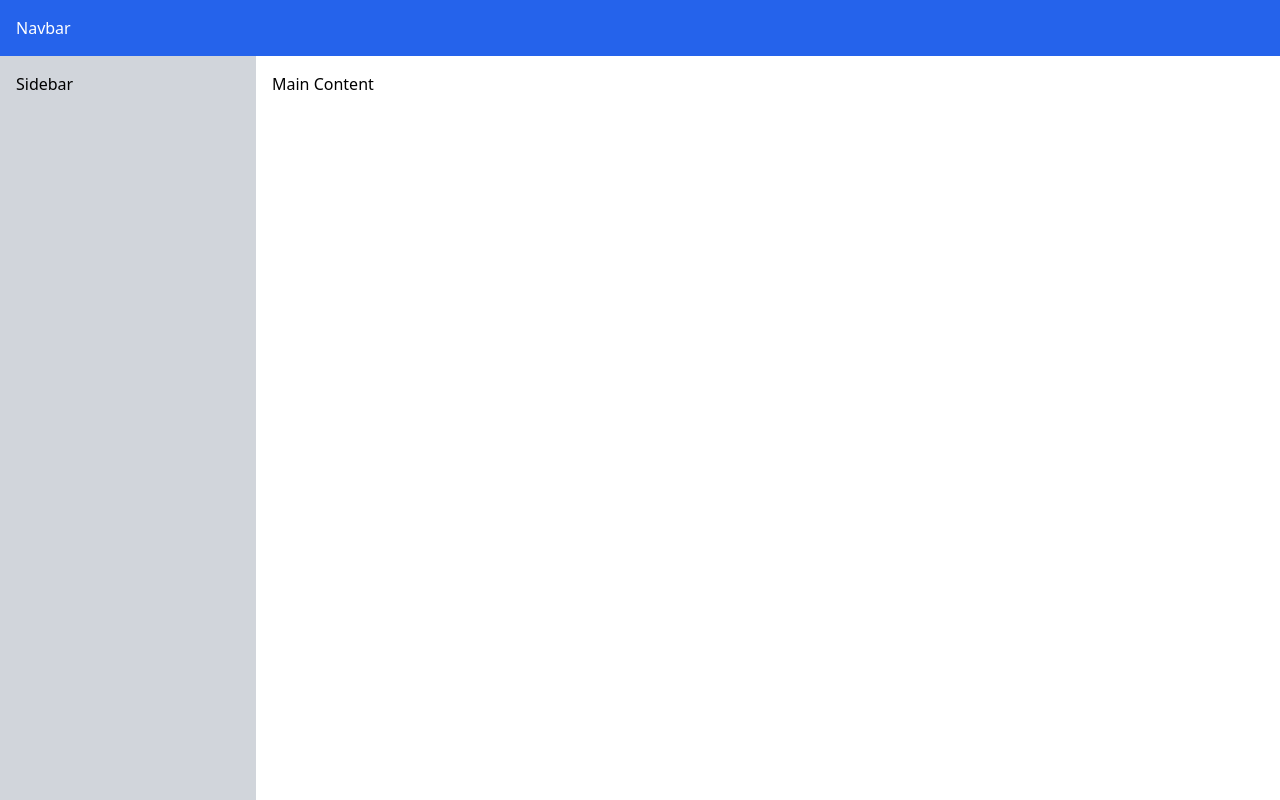
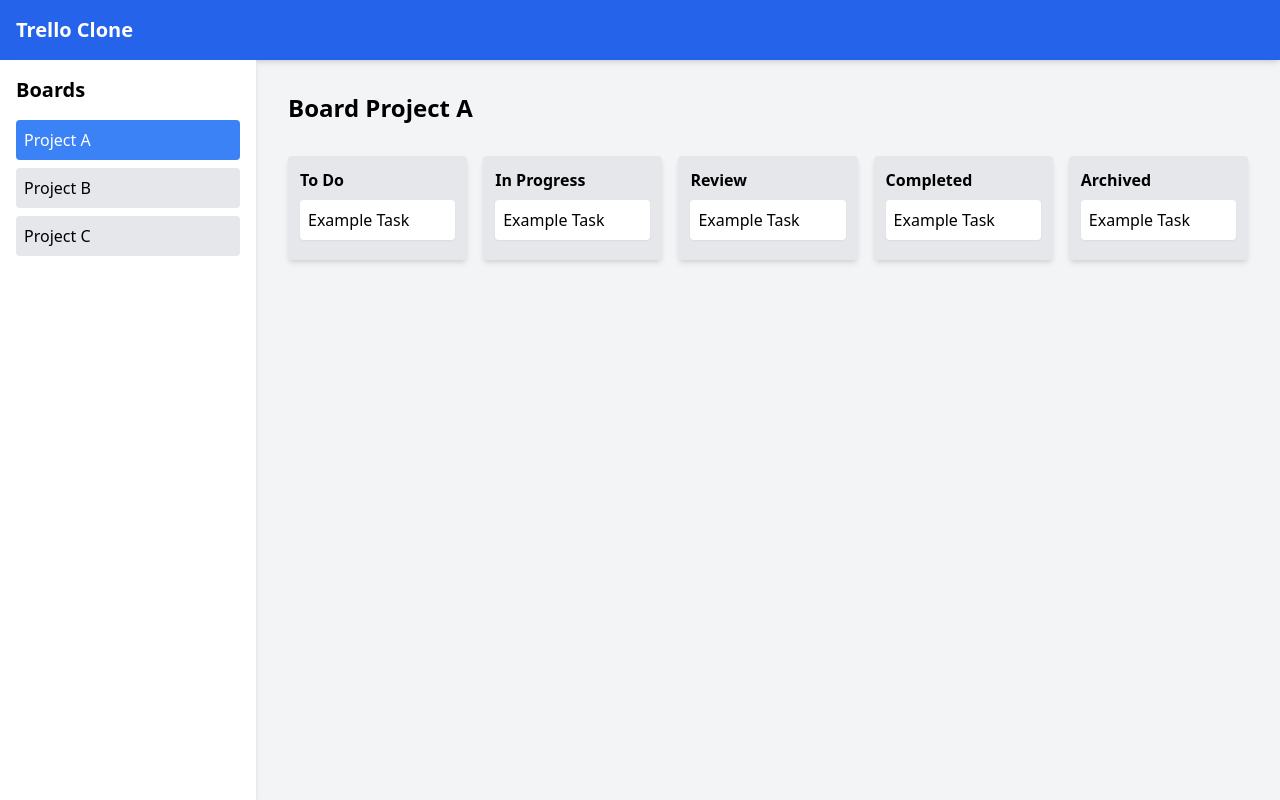
Before and after one commit to kau-wtag/trello-clone, a React (Vite) app: page /board/1 in a window 1280 px wide. Built offline with nearby package versions, Linux system fonts and the light colour scheme.

Commit message:
Board layout

```diff
--- a/src/App.jsx
+++ b/src/App.jsx
@@ -1,10 +1,29 @@
+import React, { useState } from "react";
+import Navbar from "./components/Navbar";
+import Sidebar from "./components/Sidebar";
+import Board from "./components/Board";
+
 const App = () => {
+  const boards = [
+    { id: 1, name: "Project A" },
+    { id: 2, name: "Project B" },
+    { id: 3, name: "Project C" },
+  ];
+
+  const [selectedBoard, setSelectedBoard] = useState(boards[0]);
+
   return (
     <div className="min-h-screen bg-gray-100 flex flex-col">
-      <nav className="w-full bg-blue-600 p-4 text-white">Navbar</nav>
-      <div className="flex flex-grow">
-        <aside className="w-64 bg-gray-300 p-4">Sidebar</aside>
-        <main className="flex-grow p-4 bg-white">Main Content</main>
+      <Navbar />
+      <div className="flex flex-grow ">
+        <Sidebar
+          boards={boards}
+          selectedBoard={selectedBoard}
+          onSelectBoard={setSelectedBoard}
+        />
+        <main className="flex-grow p-4">
+          <Board selectedBoard={selectedBoard} />{" "}
+        </main>
       </div>
     </div>
   );
--- /dev/null
+++ b/src/components/Board.jsx
@@ -0,0 +1,19 @@
+import React from "react";
+import Section from "./Section";
+
+const Board = ({ selectedBoard }) => {
+  const sections = ["To Do", "In Progress", "Review", "Completed", "Archived"];
+
+  return (
+    <div className="board grid grid-cols-5 gap-4 p-4">
+      <h2 className="col-span-5 text-2xl font-bold mb-4">
+        Board {selectedBoard.name}
+      </h2>
+      {sections.map((section, index) => (
+        <Section key={index} title={section} />
+      ))}
+    </div>
+  );
+};
+
+export default Board;
--- /dev/null
+++ b/src/components/Card.jsx
@@ -0,0 +1,11 @@
+import React from "react";
+
+const Card = ({ content }) => {
+  return (
+    <div className="bg-white p-2 rounded shadow-sm mb-2 cursor-pointer">
+      {content}
+    </div>
+  );
+};
+
+export default Card;
--- /dev/null
+++ b/src/components/Navbar.jsx
@@ -0,0 +1,11 @@
+import React from "react";
+
+const Navbar = () => {
+  return (
+    <nav className="bg-blue-600 text-white p-4 shadow-md">
+      <h1 className="text-xl font-bold">Trello Clone</h1>
+    </nav>
+  );
+};
+
+export default Navbar;
--- /dev/null
+++ b/src/components/Section.jsx
@@ -0,0 +1,16 @@
+import React from "react";
+import Card from "./Card";
+
+const Section = ({ title }) => {
+  return (
+    <div className="bg-gray-200 p-3 rounded shadow-md">
+      <h2 className="font-bold text-base mb-2">{title}</h2>
+      <div className="">
+        {/* Card components will be added here */}
+        <Card content="Example Task" />
+      </div>
+    </div>
+  );
+};
+
+export default Section;
--- /dev/null
+++ b/src/components/Sidebar.jsx
@@ -0,0 +1,28 @@
+import React from "react";
+
+const Sidebar = ({ boards, selectedBoard, onSelectBoard }) => {
+
+  return (
+    <aside className="sidebar w-64 bg-white shadow-md p-4">
+      <h2 className="text-xl font-bold mb-4">Boards</h2>
+      <ul>
+        {boards.map((board) => (
+          <li key={board.id} className="mb-2">
+            <button
+              onClick={() => onSelectBoard(board)}
+              className={`w-full text-left p-2 rounded ${
+                selectedBoard.id === board.id
+                  ? "bg-blue-500 text-white"
+                  : "bg-gray-200 hover:bg-gray-300"
+              }`}
+            >
+              {board.name}
+            </button>
+          </li>
+        ))}
+      </ul>
+    </aside>
+  );
+};
+
+export default Sidebar;
```
